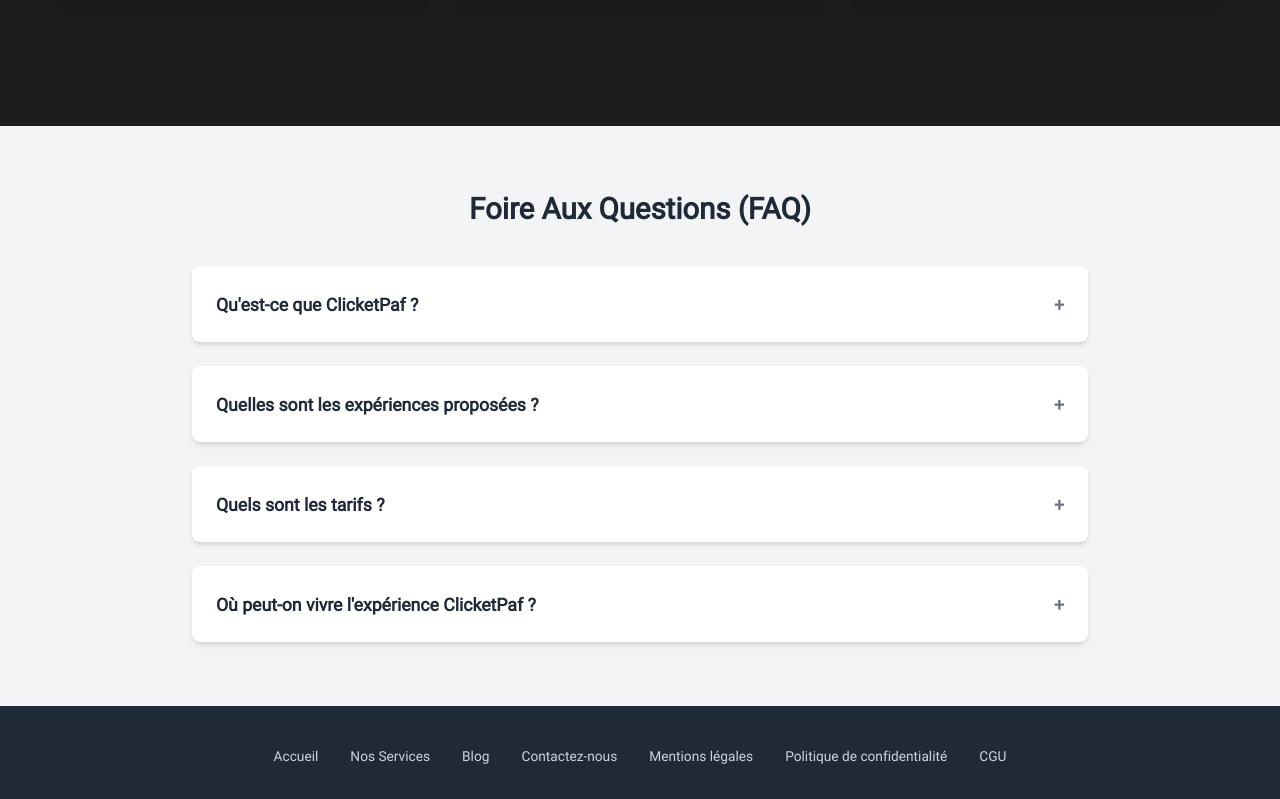
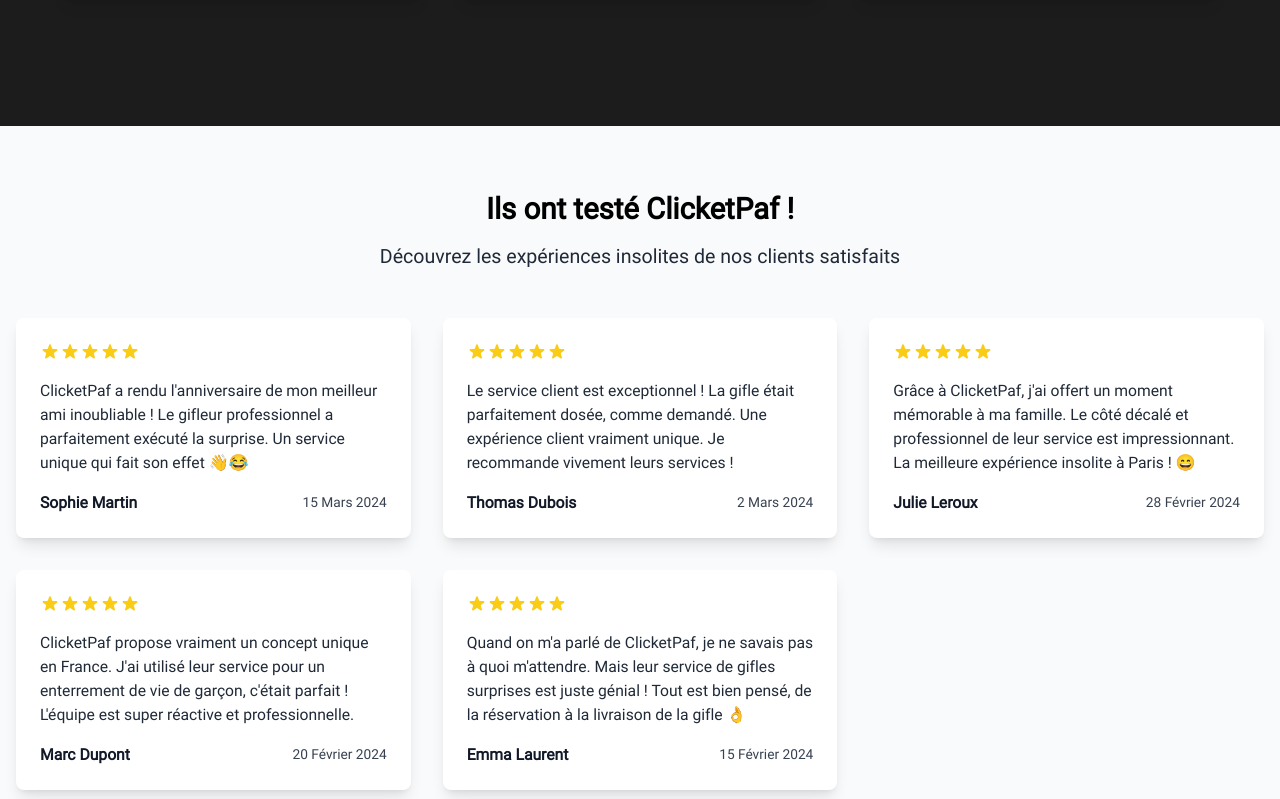
Before and after one commit to LuzBoger/click-et-paf, a React (Vite) app: page / in a window 1280 px wide. Shown: the part 3441-4240 px from the top of the page. Built offline with nearby package versions, Linux system fonts and the light colour scheme.

Commit message:
add review

```diff
--- a/src/App.jsx
+++ b/src/App.jsx
@@ -61,7 +61,7 @@
       <article id="articles" className="py-16 ">
         <ArticleCard />
       </article>
-      {/* <Reviews /> */}
+      <Reviews />
 
       <FAQ />
 
```
